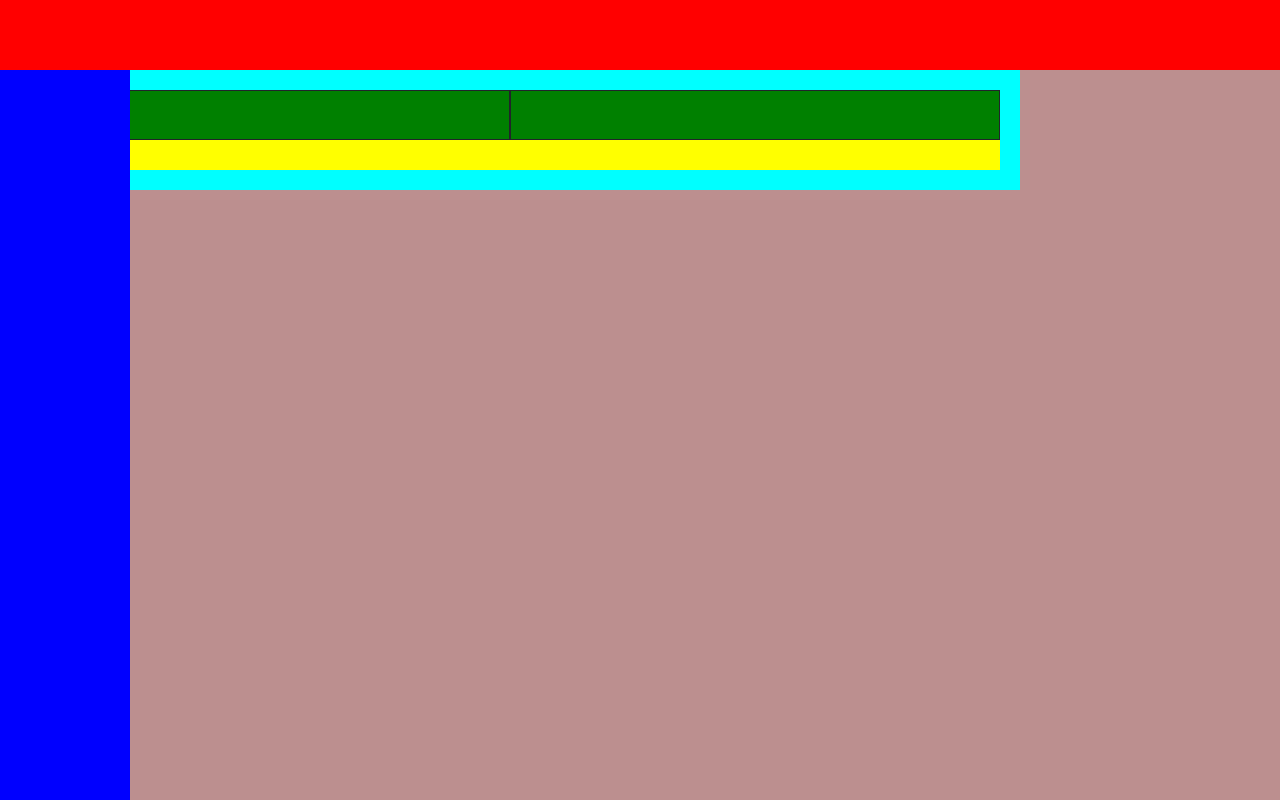
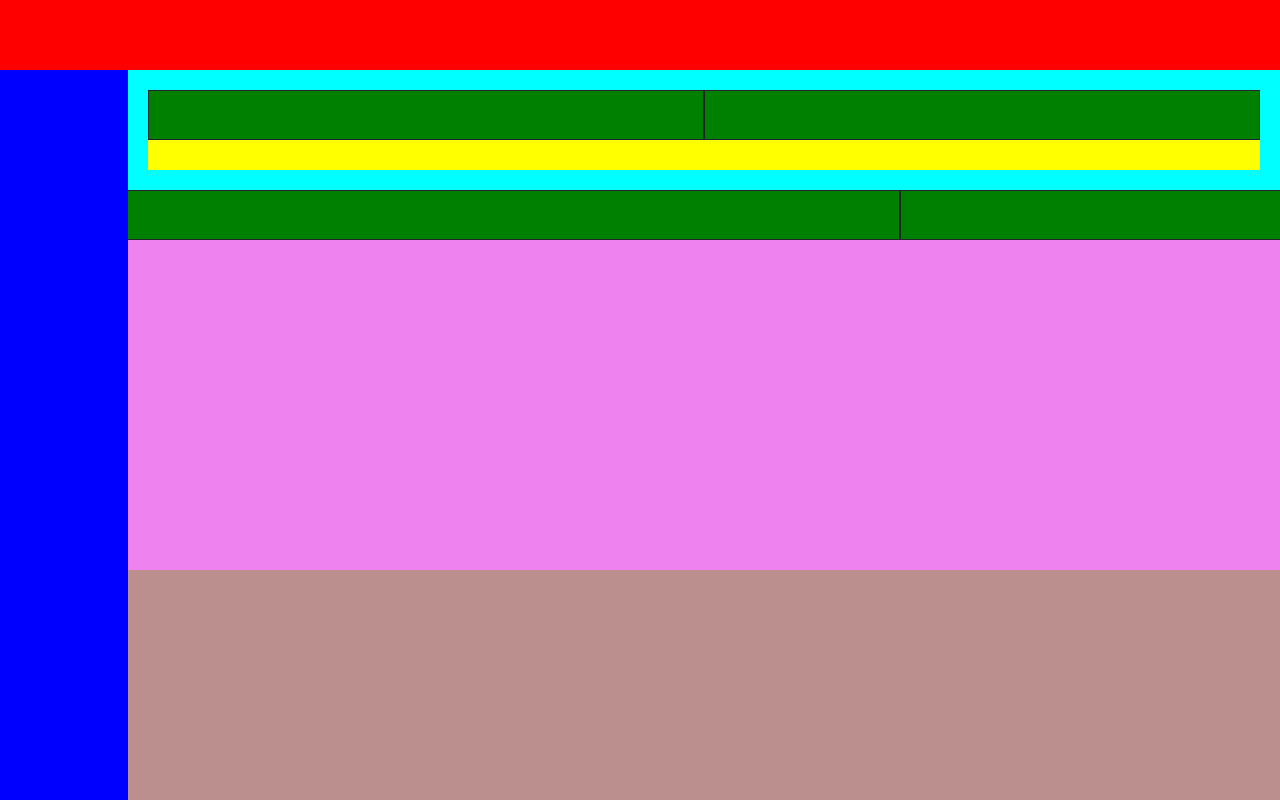
Before and after one commit to Andele97/html-css-bootstrap-dashboard, a plain HTML site: page index.html in a window 1280 px wide. Drawn offline with nearby package versions, Linux system fonts and the light colour scheme.

Commit message:
[complete] structure

```diff
--- a/assets/responsive.css
+++ b/assets/responsive.css
@@ -1,7 +1,3 @@
 /*******************************
 **********RESPONSIVE************
 *******************************/
-
-@media screen and () {
-
-}
--- a/assets/style.css
+++ b/assets/style.css
@@ -12,29 +12,39 @@ header {
 
 .aside {
   height: 100%;
-  width: 9%;
-  min-width: 130px;
+  width: 10%;
+  min-width: 30px;
   background-color: blue;
   float: left;
-  position: fixed
+  position: fixed;
 }
 
 main {
   height: calc(100vh - 70px);
   overflow: scroll;
   background-color: rosybrown;
+  margin-left: 10%;
 }
 
 /* MAIN */
 
+/* Menu */
 .menu {
-  width: calc(100% - 260px);
+  width: 100%;
   height: 120px;
   background-color: aqua;
   padding: 20px;
+  float: right;
 }
 
 .menu .container-fluid {
   background-color: yellow;
   height: 80px;
 }
+
+/* Content */
+
+main .container-fluid {
+  background-color: violet;
+  height: 500px;
+}
--- a/index.html
+++ b/index.html
@@ -17,16 +17,17 @@
   <header></header>
   <!-- /HEADER -->
 
+  <div class="container-fluid p-0">
+    <!-- Aside -->
+      <div class="aside"></div>
+    </div>
+    <!-- /Aside -->
 
     <!-- MAIN -->
     <main>
-    <div class="container-fluid p-0 d-flex">
-      <!-- Aside -->
-      <div class="aside"></div>
-      <!-- /Aside -->
-
+      <div class="container-fluid p-0">
         <!-- Menu -->
-      <div class="menu justify-content-end">
+        <div class="menu">
           <div class="container-fluid">
             <div class="row d-flex justify-content-between">
               <div class="col-md"></div>
@@ -35,6 +36,15 @@
           </div>
         </div>
         <!-- /Menu -->
+
+        <!-- Content -->
+        <div class="content">
+          <div class="row">
+            <div class="col-md"></div>
+            <div class="col-md-4"></div>
+          </div>
+        </div>
+        <!-- /Content -->
     </div>
   </main>
   <!-- /MAIN -->
```
Lines whose indentation alone changed are shown as unchanged.
